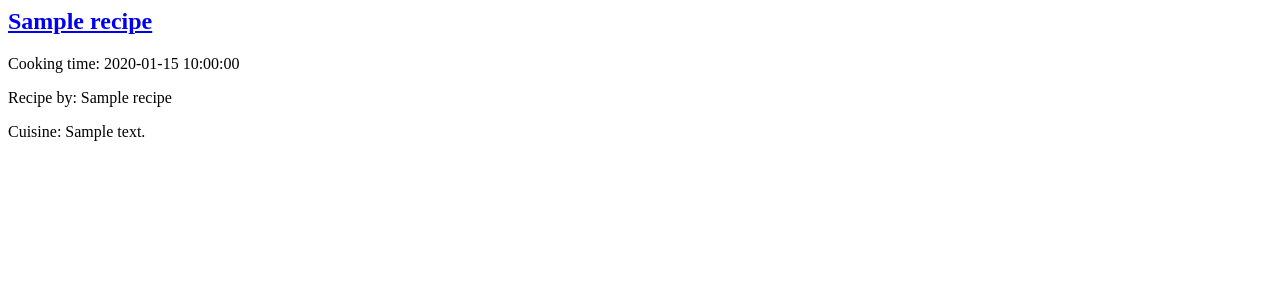
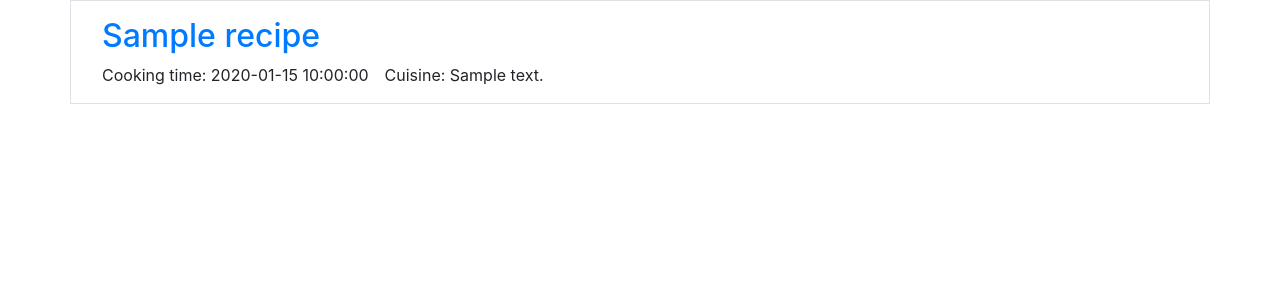
Before and after one commit to NinjaAiden/dcd-milestone-project, a Flask app: page / in a window 1280 px wide. Shown: the top 300 px of the page. Run offline with Flask 2, Linux system fonts and the light colour scheme; a database or web service that is not in the repository returns one stand-in record (values such as "Sample title"); some libraries are stand-ins or nearby versions.

Commit message:
added some basic styling and extended templates from base html page

```diff
--- a/templates/base.html
+++ b/templates/base.html
@@ -0,0 +1,21 @@
+<!DOCTYPE html>
+<html lang="en">
+
+<head>
+    <meta charset="UTF-8">
+    <meta name="viewport" content="width=device-width, initial-scale=1.0">
+    <meta http-equiv="X-UA-Compatible" content="ie=edge">
+
+    <link rel="stylesheet" href="https://maxcdn.bootstrapcdn.com/bootstrap/4.0.0/css/bootstrap.min.css">
+</head>
+
+<body>
+    {% block content %} {% endblock %}
+
+    <script src="https://code.jquery.com/jquery-3.2.1.slim.min.js"></script>
+    <script src="https://cdnjs.cloudflare.com/ajax/libs/popper.js/1.12.9/umd/popper.min.js"></script>
+    <script src="https://maxcdn.bootstrapcdn.com/bootstrap/4.0.0/js/bootstrap.min.js"></script>
+
+</body>
+
+</html>
--- a/templates/recipes.html
+++ b/templates/recipes.html
@@ -1,11 +1,14 @@
-{% for recipe in recipes %}
+{% extends 'base.html'%} {% block content %} {% for recipe in recipes %}
+<div class="container border">
+    <div class="row mt-3 ml-3">
+        <h2>
+            <a href="{{url_for('view_recipe', recipe_id=recipe._id)}}">{{recipe.recipe_title.capitalize()}}</a>
+        </h2>
+    </div>
+    <div class="row ml-3">
+        <p class='mr-3'>Cooking time: {{recipe.cook_time}}</p>
+        <p>Cuisine: {{recipe.cuisine_type.capitalize()}}</p>
+    </div>
+</div>
 
-<div class="row">
-    <h2>
-        <a href="{{url_for('view_recipe', recipe_id=recipe._id)}}">{{recipe.recipe_title.capitalize()}}</a>
-    </h2>
-    <p>Cooking time: {{recipe.cook_time}}</p>
-    <p>Recipe by: {{recipe.author_name}}</p>
-    <p>Cuisine: {{recipe.cuisine_type.capitalize()}}</p>
-
-    {% endfor %}
+{% endfor %} {% endblock %}
```
Also changed, not shown: templates/viewrecipe.html (+7 -2 lines).
